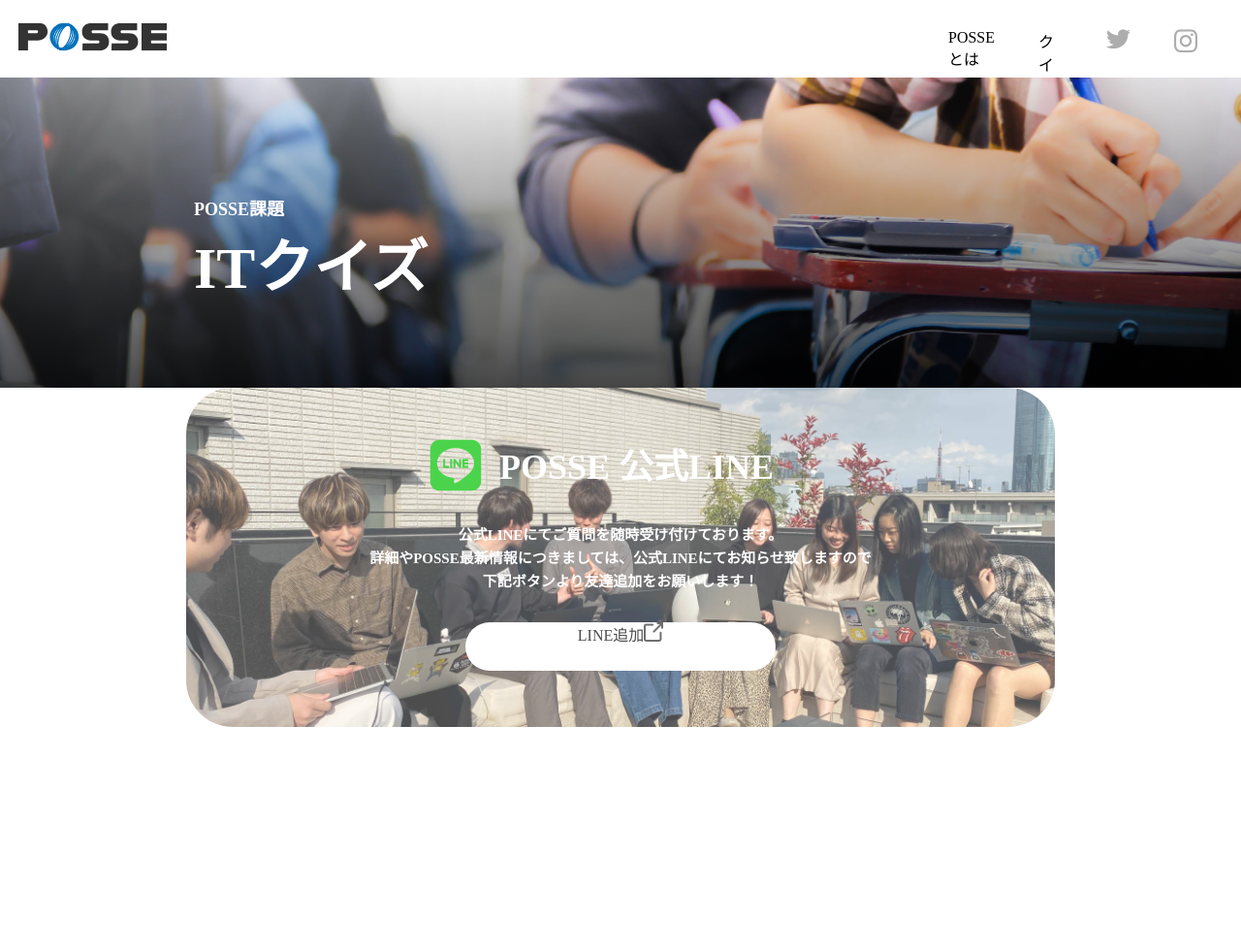
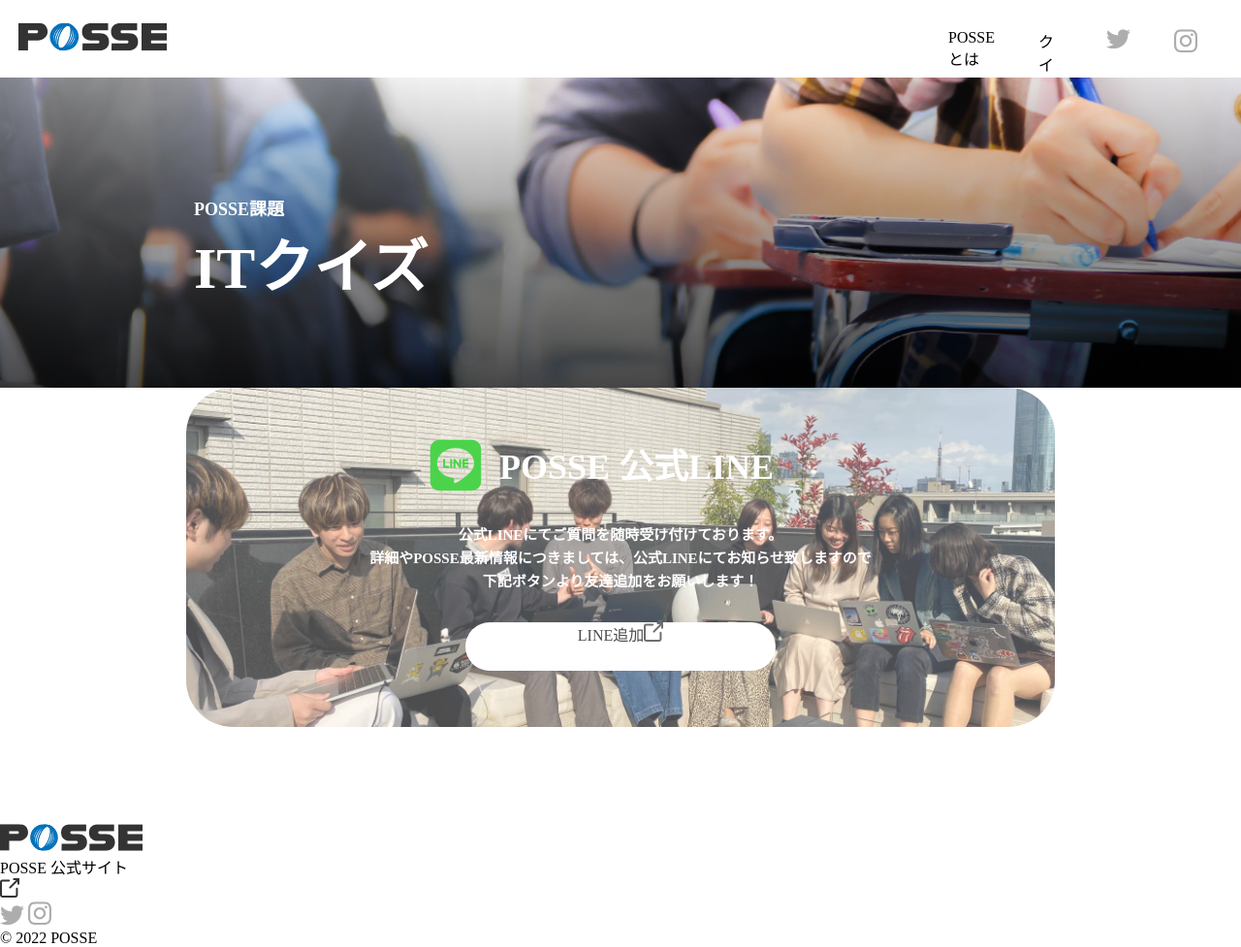
Before and after one commit to kohta9521/quiz-remake, a plain HTML site: page index.html in a window 1280 px wide. Shown: the whole page at 97% size. Before the commit the page ends 850 px from the top, so only its background shows below. Drawn offline with Linux system fonts and the light colour scheme.

Commit message:
index.html footer 記述

```diff
--- a/index.html
+++ b/index.html
@@ -65,6 +65,22 @@
     <!-- END CONTACT -->
 
     <!-- START FOOTER -->
+    <footer class="footer">
+        <div class="footer__title">
+            <img class="footer__title__img" src="./assets/img/logo.svg" alt="POSSEロゴ画像">
+            <div class="footer__title__box">
+                <p class="footer__title__subtitle">POSSE 公式サイト</p>
+                <img class="footer__title__link__img" src="./assets/img/icon/icon-link-dark.svg" alt="リンク画像">
+            </div>
+        </div>
+        <div class="footer__icon">
+            <img class="footer__icon__item" src="./assets/img/icon/icon-twitter.svg" alt="">
+            <img class="footer__icon__item" src="./assets/img/icon/icon-instagram.svg" alt="">
+        </div>
+        <div class="footer__copyright">
+            <p class="footer__copyright__item">&copy; 2022 POSSE</p>
+        </div>
+    </footer>
     <!-- END FOOTER -->
 
 
```
